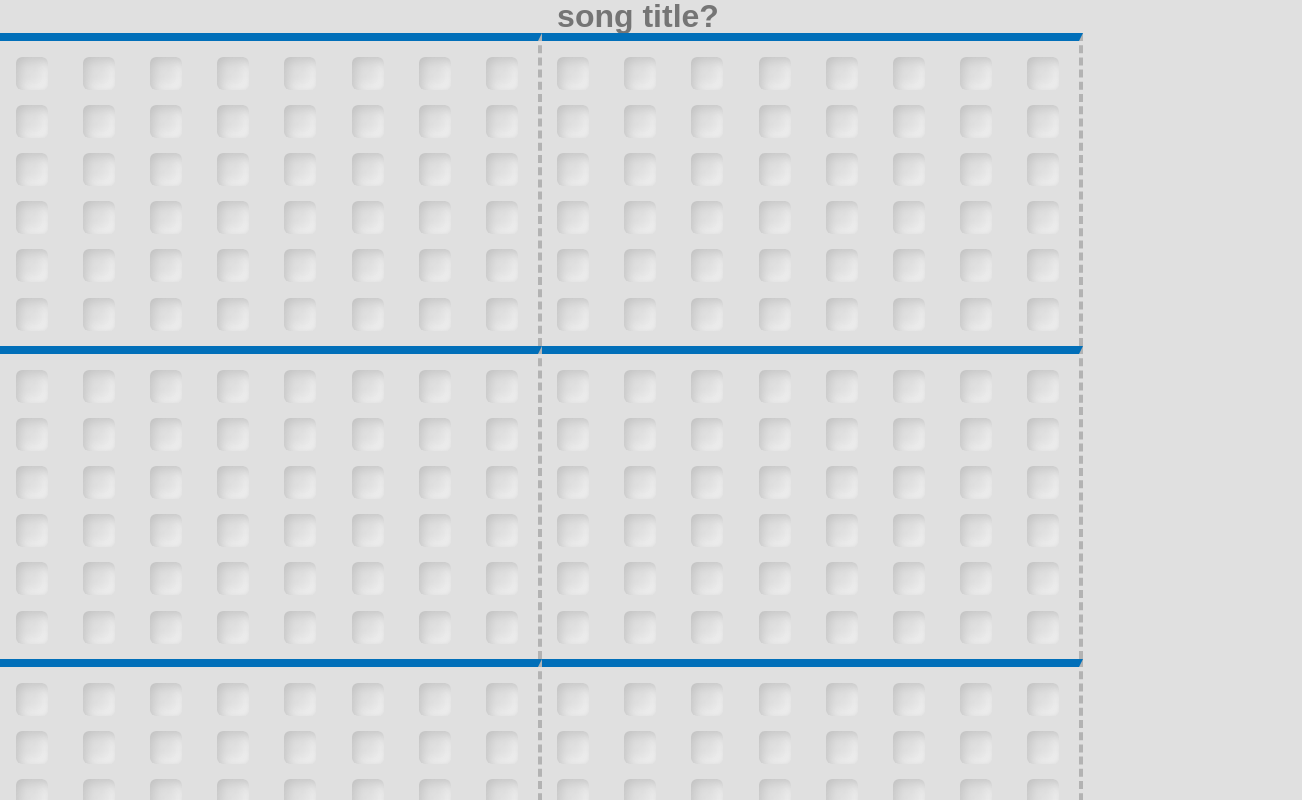
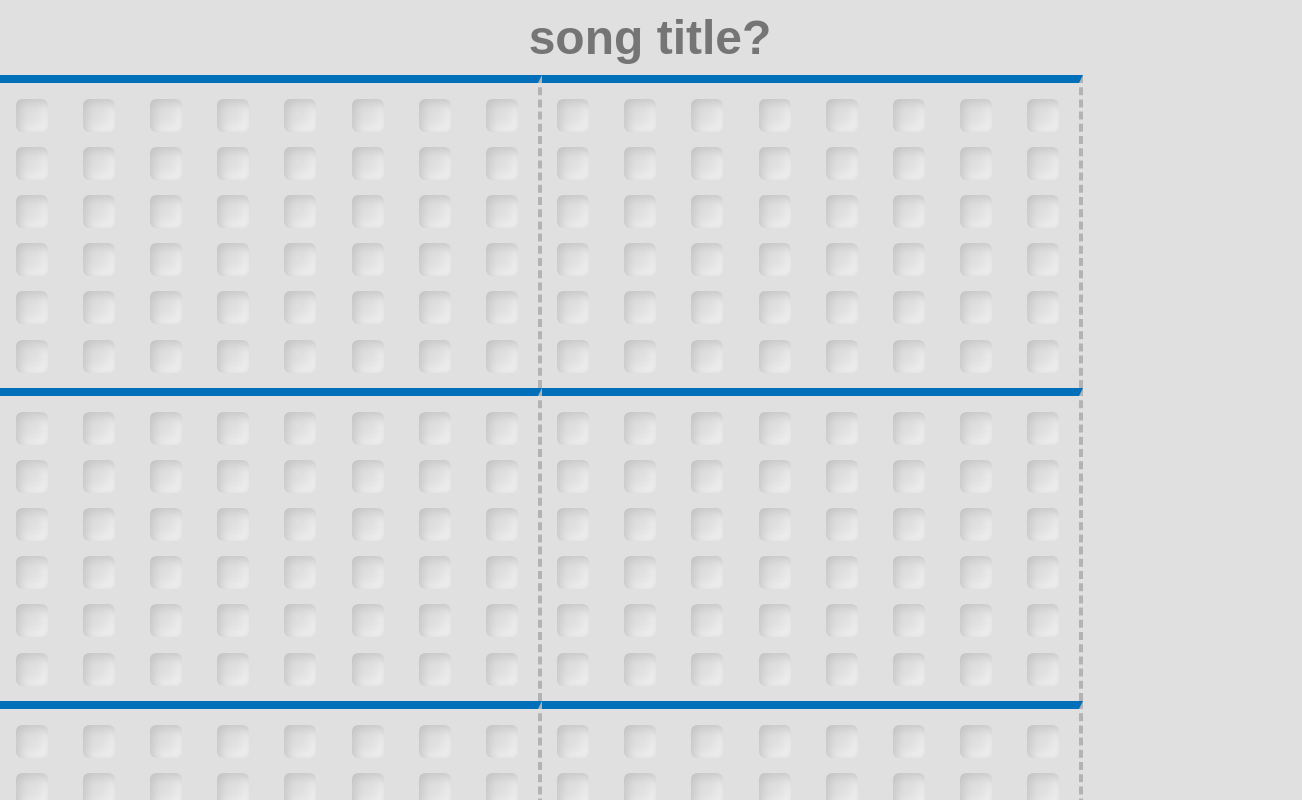
Before and after one commit to clearchaos3/tab-maker, a React (Create React App) app: page / in a window 1280 px wide. Shown: the top 800 px of the page, 1302 px wide, since content can reach past the window. Built offline with nearby package versions, Linux system fonts and the light colour scheme.

Commit message:
onChange function uses regex to only allow certain characters, but i can't figure out how to use setState yet

```diff
--- a/src/App.css
+++ b/src/App.css
@@ -1,11 +1,11 @@
 .Title {
   width: 100%;
-  padding: 0;
+  padding: 12px;
   margin: -2px;
   background-color: #e0e0e0;
   border: none;
   font-weight: bold;
-  font-size: 2em;
+  font-size: 3em;
   text-align: center;
 }
 
--- a/src/App.js
+++ b/src/App.js
@@ -15,12 +15,23 @@ const Title = () => {
 
 //a Fret is a single input field, one note on one string
 const Fret = (id) => {
+
   const inputEl = useRef(null);
 
   function handleFocus() {
     inputEl.current.select();
     console.log('inputEl: ', inputEl)
   }
+
+  const regEx = /[a-wyzA-WYZ]/g
+
+  function handleChange() {
+    let value = inputEl.current.value
+    value = value.replace(regEx, '')
+    value = value.substring(value.length, value.length - 2)
+    console.log(value)
+  }
+
   return (
     <div className="Fret">
       <form>
@@ -30,6 +41,7 @@ const Fret = (id) => {
           className="singleNote"
           id={id.id}
           onFocus={handleFocus}
+          onChange={handleChange}
         />
       </form>
     </div>
@@ -110,8 +122,9 @@ function moveNote(arrow) {
     default:
       nextNote = currentNote;
   }
-  document.getElementById(nextNote).focus();
-  document.getElementById(nextNote).select();
+  const nextNoteElement = document.getElementById(nextNote)
+  console.log("nextNoteElement: ", nextNoteElement);
+  nextNoteElement.select();
 }
 
 //detect key presses
```
Also changed, not shown: src/RegExTextField.js (added).
